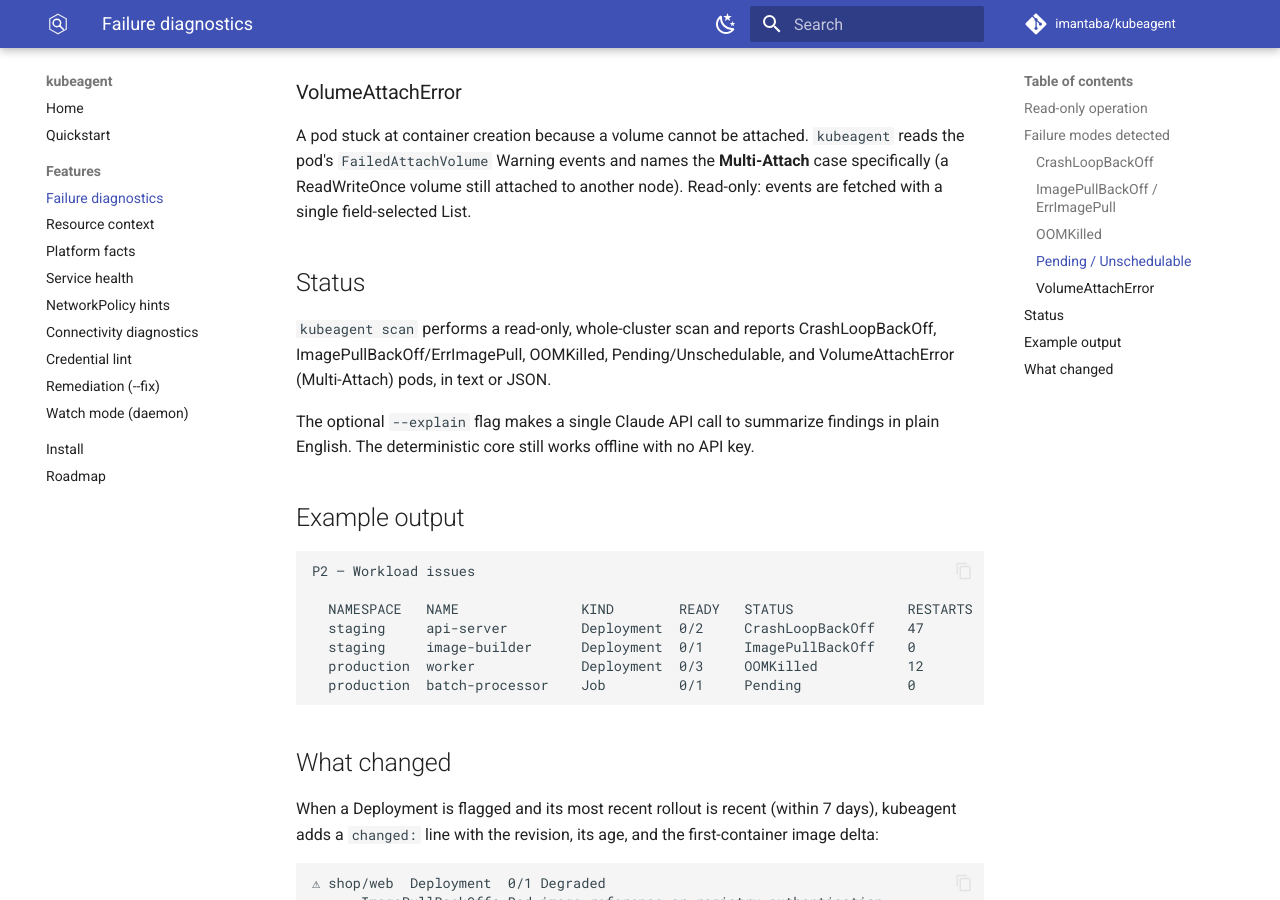
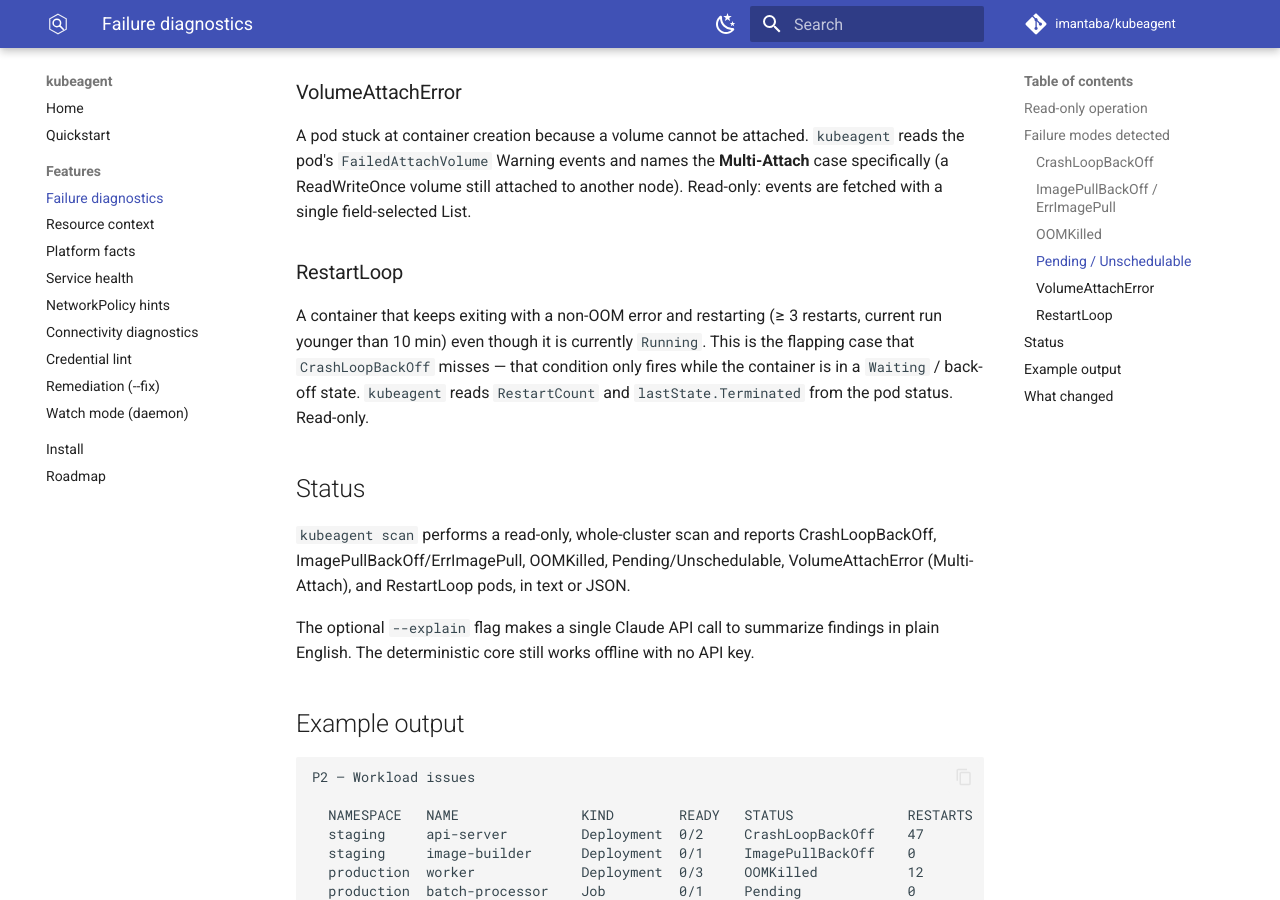
Before and after one commit to imantaba/kubeagent, an MkDocs documentation site: the page built from website/docs/features/diagnostics.md, in a window 1280 px wide and 900 px high, scrolled down 1032 px. Built offline with MkDocs 1.6.1 and Material for MkDocs 9.7.7, drawn with Linux system fonts in a browser that asks for light colours; comment, search, counter and statistics services are not loaded.

Commit message:
docs: document the RestartLoop detector

```diff
--- a/website/docs/features/diagnostics.md
+++ b/website/docs/features/diagnostics.md
@@ -43,11 +43,20 @@
 **Multi-Attach** case specifically (a ReadWriteOnce volume still attached to
 another node). Read-only: events are fetched with a single field-selected List.
 
+### RestartLoop
+
+A container that keeps exiting with a non-OOM error and restarting (≥ 3
+restarts, current run younger than 10 min) even though it is currently
+`Running`. This is the flapping case that `CrashLoopBackOff` misses — that
+condition only fires while the container is in a `Waiting` / back-off state.
+`kubeagent` reads `RestartCount` and `lastState.Terminated` from the pod
+status. Read-only.
+
 ## Status
 
 `kubeagent scan` performs a read-only, whole-cluster scan and reports
 CrashLoopBackOff, ImagePullBackOff/ErrImagePull, OOMKilled,
-Pending/Unschedulable, and VolumeAttachError (Multi-Attach) pods, in text or JSON.
+Pending/Unschedulable, VolumeAttachError (Multi-Attach), and RestartLoop pods, in text or JSON.
 
 The optional `--explain` flag makes a single Claude API call to summarize
 findings in plain English. The deterministic core still works offline with no
```
Also changed, not shown: website/docs/features/watch-mode.md (+1 -1 lines), CHANGELOG.md, README.md.
